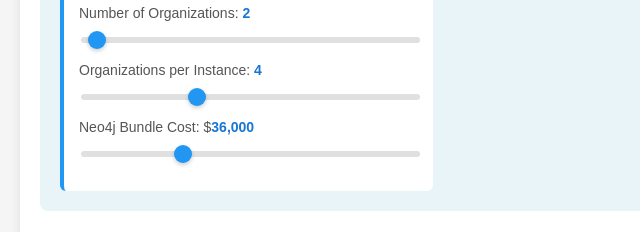
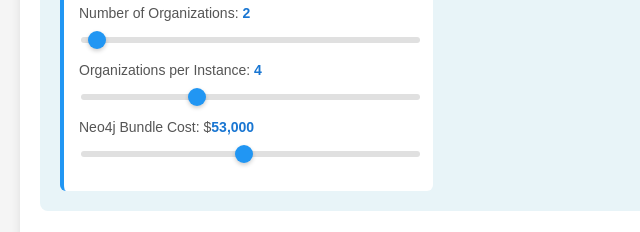
Before and after one commit to MuddyBootsCode/tcocalculator, a plain HTML site: page index.html in a window 1280 px wide. Shown: the part 1148-1380 px from the top of the page, 0-640 px from the left. Drawn offline with nearby package versions, Linux system fonts and the light colour scheme.

Commit message:
Feature: updated price to 53k

```diff
--- a/index.html
+++ b/index.html
@@ -362,8 +362,8 @@
                         <input type="range" id="orgsPerInstanceSlider" min="1" max="10" value="4" oninput="updateSliderValue('orgsPerInstanceSlider', 'orgsPerInstanceValue'); updateFromSlider('orgsPerInstance', this.value);">
                     </div>
                     <div class="slider-control">
-                        <label>Neo4j Bundle Cost: $<span id="neo4jInstanceCostValue">36,000</span></label>
-                        <input type="range" id="neo4jInstanceCostSlider" min="10000" max="100000" value="36000" oninput="updateSliderValue('neo4jInstanceCostSlider', 'neo4jInstanceCostValue', '', true); updateFromSlider('neo4jInstanceCost', this.value);">
+                        <label>Neo4j Bundle Cost: $<span id="neo4jInstanceCostValue">53,000</span></label>
+                        <input type="range" id="neo4jInstanceCostSlider" min="10000" max="100000" value="53000" oninput="updateSliderValue('neo4jInstanceCostSlider', 'neo4jInstanceCostValue', '', true); updateFromSlider('neo4jInstanceCost', this.value);">
                     </div>
                 </div>
             </div>
@@ -510,7 +510,7 @@
         <input type="number" step="0.1" id="storagePerUser" value="100">
         <input type="number" id="activeUserRate" value="70">
         <input type="number" id="orgsPerInstance" value="4">
-        <input type="number" id="neo4jInstanceCost" value="36000">
+        <input type="number" id="neo4jInstanceCost" value="55000">
         <input type="number" id="hosting" value="150">
         <input type="number" id="devTools" value="3000">
         <input type="number" id="thirdParty" value="200">
```
